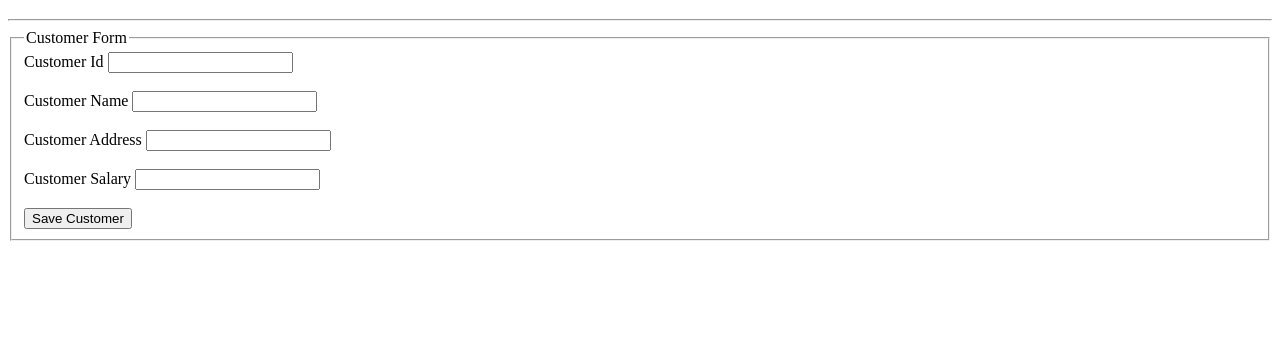
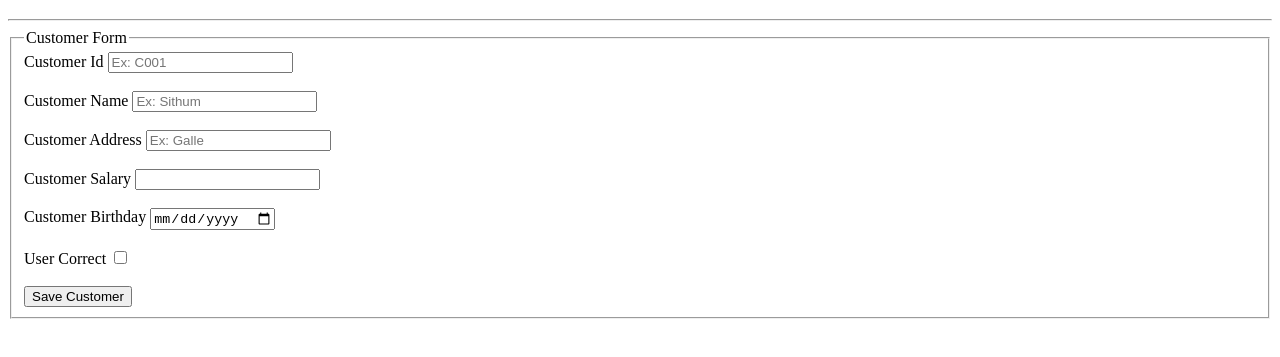
Before and after one commit to Sithumameesha/HTML, a plain HTML site: page forms.html in a window 1280 px wide. Shown: the part 61-418 px from the top of the page. Drawn offline with Linux system fonts and the light colour scheme.

Commit message:
Content Updated

```diff
--- a/forms.html
+++ b/forms.html
@@ -11,19 +11,27 @@
     <fieldset>
         <legend>Customer Form</legend>
         <label for="txtCusId" >Customer Id</label>
-        <input type="text" id="txtCusId" name="customerid">
+        <input type="text" id="txtCusId" name="customerid" placeholder="Ex: C001" required>
         <br>
         <br>
         <label for="txtCusName">Customer Name</label>
-        <input type="text" id="txtCusName">
+        <input type="text" id="txtCusName" placeholder="Ex: Sithum" required>
         <br>
         <br>
-        <label for="txtCusAddress">Customer Address</label>
-        <input type="text" id="txtCusAddress">
+        <label for="txtCusAddress" >Customer Address</label>
+        <input type="text" id="txtCusAddress" placeholder="Ex: Galle" required>
         <br>
         <br>
         <label for="txtCusSalary">Customer Salary</label>
         <input type="number" id="txtCusSalary">
+        <br>
+        <br>
+        <label for="txtCusbd">Customer Birthday</label>
+        <input type="date" id="txtCusbd">
+        <br>
+        <br>
+        <label>User Correct</label>
+        <input type="checkbox"value="Accepted">
         <br>
         <br>
 
```
